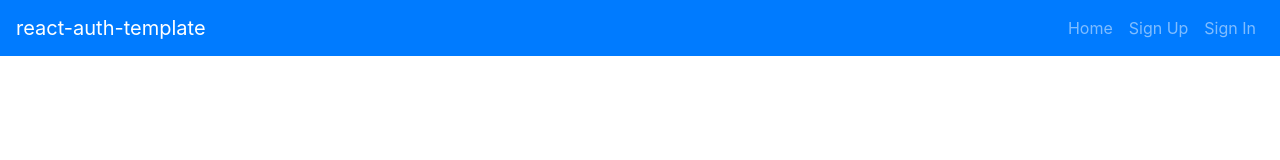
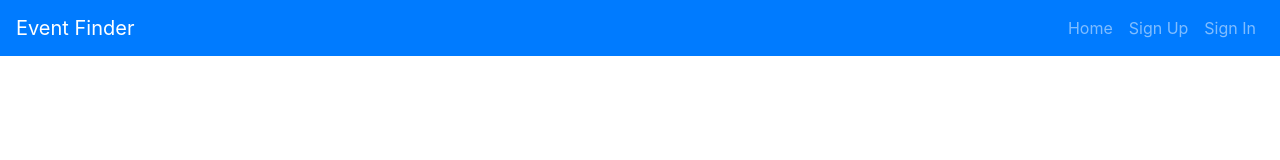
Before and after one commit to ethanstrominger/event-finder-ultimate, a React app: page /#/ in a window 1280 px wide. Shown: the top 160 px of the page. Built offline with nearby package versions, Linux system fonts and the light colour scheme.

Commit message:
Branding

```diff
--- a/src/components/Footer/Footer.js
+++ b/src/components/Footer/Footer.js
@@ -1,7 +1,12 @@
 import React from 'react'
 
 const Footer = () => (
-  <p>Created by WDI 029.</p>
+  <p>
+    copyright (2020)
+    <a href="https://linkedin.com/in/ethan-strominger">
+      Ethan Strominger
+    </a>
+  </p>
 )
 
 export default Footer
--- a/src/components/Header/Header.js
+++ b/src/components/Header/Header.js
@@ -27,7 +27,7 @@ const alwaysOptions = (
 const Header = ({ user }) => (
   <Navbar bg="primary" variant="dark" expand="md">
     <Navbar.Brand href="#">
-      react-auth-template
+      Event Finder
     </Navbar.Brand>
     <Navbar.Toggle aria-controls="basic-navbar-nav" />
     <Navbar.Collapse id="basic-navbar-nav">
```
